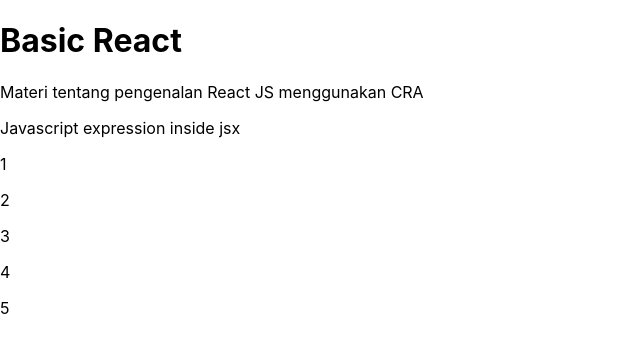
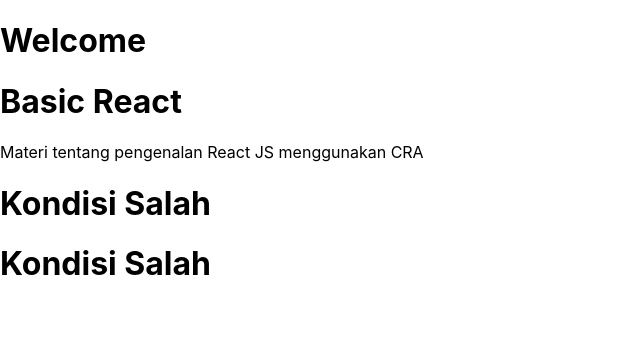
Before and after one commit to jkussoy/Front-End-Web-Development, a React (Create React App) app: page / in a window 1280 px wide. Shown: the top 352 px of the page, without its empty margins (0-640 px from the left). Built offline with nearby package versions, Linux system fonts and the light colour scheme.

Commit message:
Props, event, State

```diff
--- a/src/App.js
+++ b/src/App.js
@@ -1,12 +1,27 @@
+import DisplayArray from "./DisplayArray";
 import Title from "./Title";
-import DisplayArray from "./DisplayArray";
+import { useState } from "react";
 
 const App = () => {
+  // let welcome = "Welcome"; //Variable Biasa
+  let [welcome, setWelcome] = useState("Welcome"); //Variabel State
+
+  const handleClickEvent = () => {
+    // welcome = "Selamat Datang"; //Ubah variabel biasa
+    setWelcome("Selamat Datang"); //Ubah variabel state
+    // console.log(welcome);
+  };
+  const handleClickEvent2 = () => {
+    console.log("Button Pressed");
+  };
+
   return (
-    // JSX
+    //JSX
     <>
-      <Title />
-      <DisplayArray />
+      <h1>{welcome}</h1>
+      <Title text="Basic React JS" number={100} boolean={true} />
+      <DisplayArray handleClickEvent={handleClickEvent} />
+      <DisplayArray handleClickEvent={handleClickEvent2} />
     </>
   );
 };
--- a/src/DisplayArray.js
+++ b/src/DisplayArray.js
@@ -1,13 +1,15 @@
-const DisplayArray = () => {
-  const numbers = [1, 2, 3, 4, 5];
-  return (
-    <>
-      <p>Javascript expression inside jsx</p>
-      {numbers.map((item) => {
-        return <p>{item}</p>;
-      })}
-    </>
-  );
+const Title = ({ boolean, text, number }) => {
+  if (boolean) {
+    return (
+      <>
+        <h1>{text}</h1>
+        <h2>{number}</h2>
+        <p>Materi tentang pengenalan React JS mengunakan CRA</p>
+      </>
+    );
+  } else {
+    return <h1>Kondisi Salah</h1>;
+  }
 };
 
-export default DisplayArray;
+export default Title;
```
